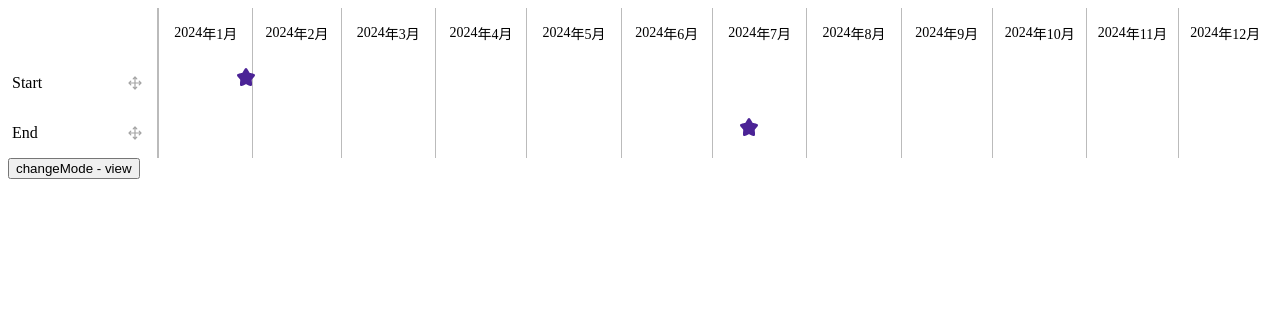
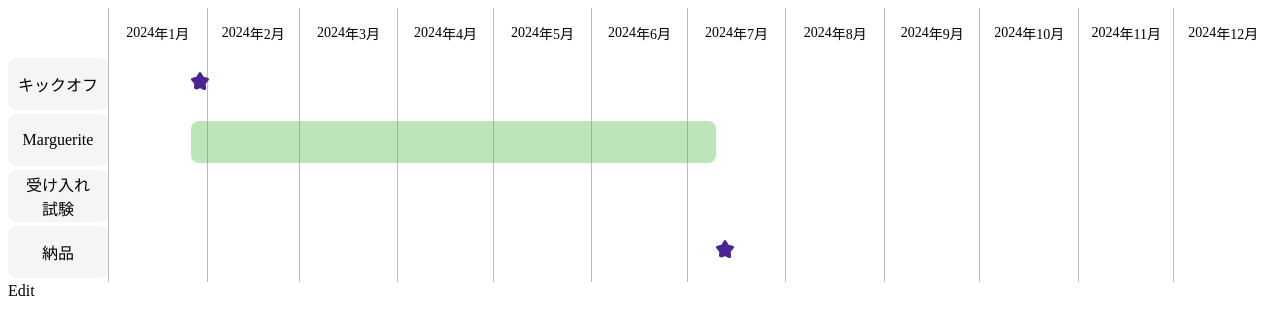
Before and after one commit to GZ123123/task-timelime, a React (Vite) app: page / in a window 1280 px wide. Shown: the top 334 px of the page. Built offline with nearby package versions, Linux system fonts and the light colour scheme.

Commit message:
update ui

```diff
--- a/index.html
+++ b/index.html
@@ -9,6 +9,8 @@
   <body>
     <div id="root"></div>
 
+    <div id="editMode">Edit </div>
+
     <script type="module" src="/src/main.jsx"></script>
 
     <script>
--- a/src/App.jsx
+++ b/src/App.jsx
@@ -7,6 +7,7 @@ import { Item } from "./Item";
 import { root } from "./main";
 import { Header } from "./Header";
 import { Group } from "./Group";
+import { GROUP_TYPES, MODES } from "./constants";
 
 const KEYS = {
   groupIdKey: "id",
@@ -21,13 +22,29 @@ const KEYS = {
   groupLabelKey: "title",
 };
 
+const CONFIGS = {
+  traditionalZoom: false,
+  itemHeightRatio: 0.75,
+  itemTouchSendsClick: false,
+  canMove: false,
+  canResize: false,
+  lineHeight: 56,
+  canChangeGroup: false,
+  fullUpdate: true,
+  useResizeHandle: false,
+  stackItems: true,
+};
+
 export function App() {
-  const [items, setItems] = useState(JSON.parse(root.dataset.items ?? "[]"));
-  const [groups, setGroups] = useState(JSON.parse(root.dataset.groups ?? "[]"));
+  const [items, setItems] = useState(JSON.parse(root.dataset["items"] ?? "[]"));
+  const [groups, setGroups] = useState(
+    JSON.parse(root.dataset["groups"] ?? "[]")
+  );
+  const [isEdit, setEdit] = useState(
+    JSON.parse(root.dataset["isEdit"] ?? "false")
+  );
 
-  const [, setSelected] = useState(0)
-
-  const [mode, setMode] = useState('view')
+  // const [, setSelected] = useState(0);
 
   const handleItemMove = (itemId, dragTime, newGroupOrder) => {
     const group = groupList[newGroupOrder];
@@ -50,11 +67,13 @@ export function App() {
   };
 
   const handleItemResize = (itemId, time, edge) => {
-    const _items = items.map((item) =>{
+    const _items = items.map((item) => {
       const start = edge === "left" ? time : item.start;
       const end = edge === "left" ? item.end : time;
 
-      return item.id === itemId ? Object.assign({}, item, { start, end }) : item
+      return item.id === itemId
+        ? Object.assign({}, item, { start, end })
+        : item;
     });
 
     const event = new CustomEvent("modify:items", { detail: _items });
@@ -87,59 +106,29 @@ export function App() {
     const event = new CustomEvent("modify:groups", { detail: groups });
 
     root.dispatchEvent(event);
-  }
+  };
 
   const onChange = (v) => {
     const index = groups.findIndex((group) => group.id === v.id);
-    groups[index].title = v.title
+    groups[index].title = v.title;
 
     const event = new CustomEvent("modify:groups", { detail: groups });
 
     root.dispatchEvent(event);
-  }
-
-  const onChangeMode = () => {
-    setMode(mode === 'edit' ? 'view': 'edit')
-  }
+  };
 
   const groupList = useMemo(() => {
-    return [
-      { id: "-1", title: "Start" },
-      ...groups,
-      { id: "-2", title: "End" },
-    ];
-  }, [groups]);
+    if (isEdit) {
+      return [
+        ...groups,
+        { id: "add-button", title: "工程を追加", type: GROUP_TYPES.ADD_BUTTON },
+      ];
+    }
+    return groups;
+  }, [groups, isEdit]);
 
   const itemList = useMemo(() => {
-    return [
-      ...items,
-      {
-        id: "1",
-        group: "-1",
-        title: "masker",
-        type: 2,
-        start: 1706310000000,
-        end: 1706310000000,
-        className: "item-weekend",
-        itemProps: {
-          "data-tip":
-            "Try to transmit the COM interface, maybe it will generate the solid state sensor!",
-        },
-      },
-      {
-        id: "3",
-        group: "-2",
-        title: "masker",
-        type: 2,
-        start: 1720575339222,
-        end: 1720575339222,
-        className: "item-weekend",
-        itemProps: {
-          "data-tip":
-            "Try to transmit the COM interface, maybe it will generate the solid state sensor!",
-        },
-      },
-    ];
+    return [...items];
   }, [items]);
 
   useEffect(() => {
@@ -153,41 +142,39 @@ export function App() {
       root.removeEventListener("sync:items", onChangeItems);
       root.removeEventListener("sync:groups", onChangeGroups);
     };
-  });
+  }, []);
+
+  useEffect(() => {
+    const onClick = () => setEdit(!isEdit);
+    document.querySelector("#editMode").addEventListener("click", onClick);
+
+    return () => {
+      document.querySelector("#editMode").removeEventListener("click", onClick);
+    };
+  }, [isEdit]);
 
   return (
-    <>
     <Timeline
-      mode={mode}
+      mode={isEdit ? MODES.EDIT : MODES.VIEW}
       defaultTimeStart={new Date("2024-01-01")}
       defaultTimeEnd={new Date("2025-01-01")}
-      traditionalZoom={false}
-      itemHeightRatio={0.75}
       groups={groupList}
       items={itemList}
       keys={KEYS}
-      fullUpdate
-      useResizeHandle
-      itemTouchSendsClick={false}
-      stackItems
-      canMove={false}
-      canResize={false}
+      {...CONFIGS}
       onItemMove={handleItemMove}
       onItemResize={handleItemResize}
       onTimeChange={onTimeChange}
       onItemDoubleClick={onItemDoubleClick}
-      lineHeight={50}
       onCanvasDoubleClick={onCanvasClick}
-      canChangeGroup={false}
-
       itemRenderer={Item}
-      groupRenderer={({ group }) => <Group mode={mode} group={group} onSwapGroup={onSwapGroup} setSelected={setSelected} onChange={onChange}/>}
+      groupRenderer={(props) => (
+        <Group {...props} onSwapGroup={onSwapGroup} onChange={onChange} />
+      )}
     >
       <TimelineHeaders className="sticky">
         <DateHeader labelFormat="YYYY年M月" intervalRenderer={Header} />
       </TimelineHeaders>
     </Timeline>
-    <button onClick={onChangeMode}> changeMode - {mode}</button>
-    </>
   );
 }
--- a/src/Group.jsx
+++ b/src/Group.jsx
@@ -1,10 +1,11 @@
 import types from "prop-types";
 import { useRef, useState } from "react";
 
-export function Group({ mode, group, setSelected, onSwapGroup, onChange }) {
+import { GROUP_TYPES, MODES } from "./constants";
+
+export function Group({ isDragging, mode, group, onSwapGroup, onChange }) {
   const parentRef = useRef();
 
-  const [isDragging, setDragging] = useState();
   const [isEdit, setIsEdit] = useState(false);
   const [editTitle, setEditTitle] = useState(group.title);
 
@@ -13,13 +14,10 @@ export function Group({ mode, group, setSelected, onSwapGroup, onChange }) {
   };
 
   const onHandleMouseUp = () => {
-    setDragging(false);
-
     parentRef.current.setAttribute("draggable", "false");
   };
 
   const onDragStart = () => {
-    setDragging(true);
     event.dataTransfer.setData("id", group.id);
   };
 
@@ -58,17 +56,13 @@ export function Group({ mode, group, setSelected, onSwapGroup, onChange }) {
   };
 
   const onEdit = () => {
-    console.log("onEdit");
-
-    setSelected(group.id);
+    // setSelected(group.id);
 
     setIsEdit(true);
   };
 
   const onSave = () => {
-    console.log("onSave");
-
-    setSelected(null);
+    // setSelected(null);
 
     setIsEdit(false);
 
@@ -79,14 +73,18 @@ export function Group({ mode, group, setSelected, onSwapGroup, onChange }) {
     setEditTitle(e.target.value);
   };
 
-  console.log('log - mode:', mode)
-
-  if (mode === "edit") {
+  if (mode === MODES.VIEW || group.type === GROUP_TYPES.START) {
     return (
       <div className="group-item" ref={parentRef}>
-        <div style={{ flex: 1 }} onClick={onEdit}>
-          <span>{group.title}</span>
-        </div>
+        <div style={{ flex: 1 }}>{group.title}</div>
+      </div>
+    );
+  }
+
+  if (group.type === GROUP_TYPES.ADD_BUTTON) {
+    return (
+      <div className="group-item rct-react-add-process">
+        <div style={{ flex: 1 }}>工程を追加</div>
       </div>
     );
   }
@@ -146,7 +144,7 @@ export function Group({ mode, group, setSelected, onSwapGroup, onChange }) {
           }}
         >
           <div style={{ flex: 1 }} onClick={onEdit}>
-            <span>{group.title}</span>
+            {group.title}
           </div>
           <svg
             className="drag-handler"
@@ -177,6 +175,7 @@ export function Group({ mode, group, setSelected, onSwapGroup, onChange }) {
 
 Group.propTypes = {
   mode: types.string,
+  isDragging: types.bool,
   setSelected: types.func,
   group: types.any,
   onSwapGroup: types.func,
--- a/src/Item.jsx
+++ b/src/Item.jsx
@@ -1,4 +1,5 @@
 import types from "prop-types";
+import { GROUP_TYPES } from "./constants";
 
 export const Item = ({ item, itemContext, getItemProps, getResizeProps }) => {
   const { left: leftResizeProps, right: rightResizeProps } = getResizeProps();
@@ -10,7 +11,7 @@ export const Item = ({ item, itemContext, getItemProps, getResizeProps }) => {
 
   const { style, ...props } = getItemProps({  });
 
-  if(item.type) {
+  if(item.type === GROUP_TYPES.START || item.type === GROUP_TYPES.END) {
     return (
       <div
         {...props}
--- a/src/components/Timeline/lib/Timeline.jsx
+++ b/src/components/Timeline/lib/Timeline.jsx
@@ -126,7 +126,7 @@ export default class ReactCalendarTimeline extends Component {
   }
 
   static defaultProps = {
-    sidebarWidth: 150,
+    sidebarWidth: 100,
     rightSidebarWidth: 0,
     dragSnap: 1000 * 60 * 15, // 15min
     minResizeWidth: 20,
@@ -393,7 +393,7 @@ export default class ReactCalendarTimeline extends Component {
     return derivedState
   }
 
-  componentDidUpdate(prevProps, prevState) {
+  componentDidUpdate(_prevProps, prevState) {
     const newZoom = this.state.visibleTimeEnd - this.state.visibleTimeStart
     const oldZoom = prevState.visibleTimeEnd - prevState.visibleTimeStart
 
@@ -773,12 +773,12 @@ export default class ReactCalendarTimeline extends Component {
 
   items(
     canvasTimeStart,
-    zoom,
+    _zoom,
     canvasTimeEnd,
     canvasWidth,
-    minUnit,
+    _minUnit,
     dimensionItems,
-    groupHeights,
+    _groupHeights,
     groupTops
   ) {
     return (
@@ -836,22 +836,22 @@ export default class ReactCalendarTimeline extends Component {
     )
   }
 
-  rightSidebar(height, groupHeights) {
-    const { rightSidebarWidth } = this.props
-    return (
-      rightSidebarWidth && (
-        <Sidebar
-          groups={this.props.groups}
-          keys={this.props.keys}
-          groupRenderer={this.props.groupRenderer}
-          isRightSidebar
-          width={rightSidebarWidth}
-          groupHeights={groupHeights}
-          height={height}
-        />
-      )
-    )
-  }
+  // rightSidebar(height, groupHeights) {
+  //   const { rightSidebarWidth } = this.props
+  //   return (
+  //     rightSidebarWidth && (
+  //       <Sidebar
+  //         groups={this.props.groups}
+  //         keys={this.props.keys}
+  //         groupRenderer={this.props.groupRenderer}
+  //         isRightSidebar
+  //         width={rightSidebarWidth}
+  //         groupHeights={groupHeights}
+  //         height={height}
+  //       />
+  //     )
+  //   )
+  // }
 
   /**
    * check if child of type TimelineHeader
@@ -957,7 +957,6 @@ export default class ReactCalendarTimeline extends Component {
       items,
       groups,
       sidebarWidth,
-      rightSidebarWidth,
       timeSteps,
       traditionalZoom,
       buffer,
@@ -1078,9 +1077,9 @@ export default class ReactCalendarTimeline extends Component {
                     )}
                   </MarkerCanvas>
                 </ScrollElement>
-                {rightSidebarWidth > 0
+                {/* {rightSidebarWidth > 0
                   ? this.rightSidebar(height, groupHeights)
-                  : null}
+                  : null} */}
               </div>
             </div>
           </TimelineHeadersProvider>
--- a/src/components/Timeline/lib/layout/Sidebar.jsx
+++ b/src/components/Timeline/lib/layout/Sidebar.jsx
@@ -1,7 +1,7 @@
-import PropTypes from 'prop-types'
-import React, { Component } from 'react'
+import PropTypes from "prop-types";
+import React, { Component } from "react";
 
-import { _get, arraysEqual } from '../utility/generic'
+import { _get, arraysEqual } from "../utility/generic";
 
 export default class Sidebar extends Component {
   static propTypes = {
@@ -13,11 +13,9 @@ export default class Sidebar extends Component {
     keys: PropTypes.object.isRequired,
     groupRenderer: PropTypes.func,
     isRightSidebar: PropTypes.bool,
-  }
+  };
 
   shouldComponentUpdate(nextProps) {
-    console.log(nextProps);
-
     return !(
       nextProps.mode === this.props.keys &&
       nextProps.keys === this.props.keys &&
@@ -25,47 +23,37 @@ export default class Sidebar extends Component {
       nextProps.height === this.props.height &&
       arraysEqual(nextProps.groups, this.props.groups) &&
       arraysEqual(nextProps.groupHeights, this.props.groupHeights)
-    )
+    );
   }
 
   renderGroupContent(group, isRightSidebar, groupTitleKey, groupRightTitleKey) {
     if (this.props.groupRenderer) {
       return React.createElement(this.props.groupRenderer, {
+        mode: this.props.mode,
         group,
-        isRightSidebar
-      })
+        isRightSidebar,
+      });
     } else {
-      return _get(group, isRightSidebar ? groupRightTitleKey : groupTitleKey)
+      return _get(group, isRightSidebar ? groupRightTitleKey : groupTitleKey);
     }
   }
 
   render() {
-    const { width, groupHeights, height, isRightSidebar } = this.props
+    const { width, groupHeights, height, isRightSidebar } = this.props;
 
-    const { groupIdKey, groupTitleKey, groupRightTitleKey } = this.props.keys
-
-    const sidebarStyle = {
-      width: `${width}px`,
-      height: `${height}px`
-    }
-
-    const groupsStyle = {
-      width: `${width}px`
-    }
+    const { groupIdKey, groupTitleKey, groupRightTitleKey } = this.props.keys;
 
     let groupLines = this.props.groups.map((group, index) => {
-      const elementStyle = {
-        height: `${groupHeights[index]}px`,
-        lineHeight: `${groupHeights[index]}px`
-      }
-
       return (
         <div
           key={_get(group, groupIdKey)}
-          className={
-            'rct-sidebar-row rct-sidebar-row-' + (index % 2 === 0 ? 'even' : 'odd')
-          }
-          style={elementStyle}
+          className={`rct-sidebar-row rct-sidebar-row-${
+            index % 2 ? "even" : "old"
+          }`}
+          style={{
+            height: `${groupHeights[index]}px`,
+            lineHeight: `${groupHeights[index]}px`,
+          }}
         >
           {this.renderGroupContent(
             group,
@@ -74,16 +62,16 @@ export default class Sidebar extends Component {
             groupRightTitleKey
           )}
         </div>
-      )
-    })
+      );
+    });
 
     return (
       <div
-        className={'rct-sidebar' + (isRightSidebar ? ' rct-sidebar-right' : '')}
-        style={sidebarStyle}
+        className={"rct-sidebar" + (isRightSidebar ? " rct-sidebar-right" : "")}
+        style={{ width: `${width}px`, height: `${height}px` }}
       >
-        <div style={groupsStyle}>{groupLines}</div>
+        <div style={{ width: `${width}px` }}>{groupLines}</div>
       </div>
-    )
+    );
   }
 }
--- /dev/null
+++ b/src/constants.ts
@@ -0,0 +1,12 @@
+
+export const MODES = {
+  EDIT: 'edit',
+  VIEW: 'view'
+}
+
+export const GROUP_TYPES = {
+  PROCESS: 0,
+  START: 1,
+  END: 2,
+  ADD_BUTTON: 3
+}
--- a/src/main.css
+++ b/src/main.css
@@ -35,7 +35,7 @@
   vertical-align: top;
   position: relative;
   box-sizing: border-box;
-  border-right: 1px solid #bbb;
+  /* border-right: 1px solid #bbb; */
 }
 .react-calendar-timeline .rct-sidebar.rct-sidebar-right {
   border-right: 0;
@@ -50,8 +50,21 @@
   /* border: 1px solid red */
 }
 .react-calendar-timeline .rct-sidebar .rct-sidebar-row .group-item {
-  padding: 0 16px 0 4px;
+  background: #F5F5F5;
+  height: 52px;
+  border-radius: 8px;
+}
+.react-calendar-timeline .rct-sidebar .rct-sidebar-row .group-item > div {
+  padding: 6px 8px;
+  display: flex;
+  align-items: center;
+  justify-content: center;
+  height: 100%;
+  line-height: normal;
+  text-align: center;
 
+  border-radius: 8px;
+  text-wrap: pretty;
 }
 .react-calendar-timeline .rct-vertical-lines .rct-vl {
   position: absolute;
@@ -93,7 +106,7 @@
 }
 
 .react-calendar-timeline .rct-header-root div:first-child {
-  border-right: 1px solid #bbb;
+  /* border-right: 1px solid #bbb; */
 }
 
 .react-calendar-timeline .rct-calendar-header > div {
--- a/src/main.jsx
+++ b/src/main.jsx
@@ -1,47 +1,50 @@
 import ReactDOM from "react-dom/client";
 import { App } from "./App.jsx";
+import { GROUP_TYPES } from "./constants";
 import "./main.css";
 export let root = null;
 
 window.renderCalendar = function (id) {
   root = document.getElementById(id);
 
-  // root.dataset.groups = JSON.stringify([
-  //   {
-  //     id: "1",
-  //     title: "Marguerite",
-  //     rightTitle: "Greenholt",
-  //     bgColor: "#efa0c4",
-  //   },
-  //   { id: "2", title: "Adolphus", rightTitle: "Lebsack", bgColor: "#fcb8c7" },
-  //   { id: "3", title: "Tony", rightTitle: "Bernhard", bgColor: "#fcc8c7" },
-  //   { id: "4", title: "Amy", rightTitle: "Mante", bgColor: "#f29979" },
-  //   { id: "5", title: "Elza", rightTitle: "Donnelly", bgColor: "#efb983" },
-  //   { id: "6", title: "Jovan", rightTitle: "Davis", bgColor: "#fce299" },
-  //   { id: "7", title: "Ines", rightTitle: "Trantow", bgColor: "#fcfaa1" },
-  //   { id: "8", title: "Presley", rightTitle: "Auer", bgColor: "#e6f9a2" },
-  //   {
-  //     id: "9",
-  //     title: "Brenden",
-  //     rightTitle: "Satterfield",
-  //     bgColor: "#d7fcae",
-  //   },
-  //   { id: "10", title: "Shannon", rightTitle: "Purdy", bgColor: "#96ed71" },
-  // ]);
-  // root.dataset.items = JSON.stringify([
-  //   {
-  //     id: "0",
-  //     group: "10",
-  //     title: "We need to program the neural SQL protocol!",
-  //     start: 1706310000000,
-  //     end: 1720575339222,
-  //     className: "item-weekend",
-  //     itemProps: {
-  //       "data-tip":
-  //         "Try to transmit the COM interface, maybe it will generate the solid state sensor!",
-  //     },
-  //   },
-  // ]);
+  root.dataset.groups = JSON.stringify([
+    { id: "0", title: "キックオフ", type: GROUP_TYPES.START },
+    { id: "1", title: "Marguerite" },
+    { id: "2", title: "受け入れ 試験" },
+    { id: "3", title: "納品", type: GROUP_TYPES.END },
+  ]);
+  root.dataset.items = JSON.stringify([
+    {
+      id: "0",
+      group: "1",
+      start: 1706310000000,
+      end: 1720575339222,
+    },
+    {
+      id: "-1",
+      group: "0",
+      title: "masker",
+      type: GROUP_TYPES.START,
+      start: 1706310000000,
+      end: 1706310000000,
+    },
+    {
+      id: "-2",
+      group: "3",
+      title: "masker",
+      type: GROUP_TYPES.END,
+      start: 1720575339222,
+      end: 1720575339222,
+    },
+  ]);
+
+  root.addEventListener("modify:groups", (e) => {
+    root.dataset.groups = JSON.stringify(e.detail);
+
+    const event = new CustomEvent("sync:groups");
+
+    root.dispatchEvent(event);
+  });
 
   root.addEventListener("modify:groups", (e) => {
     console.log("modify:groups", e.detail);
```
